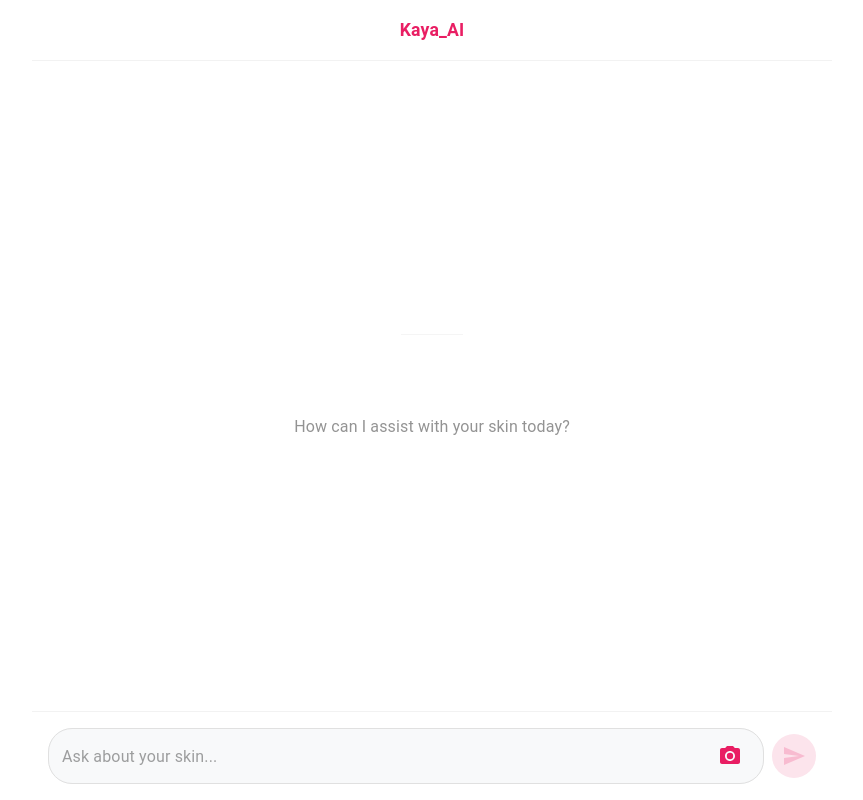
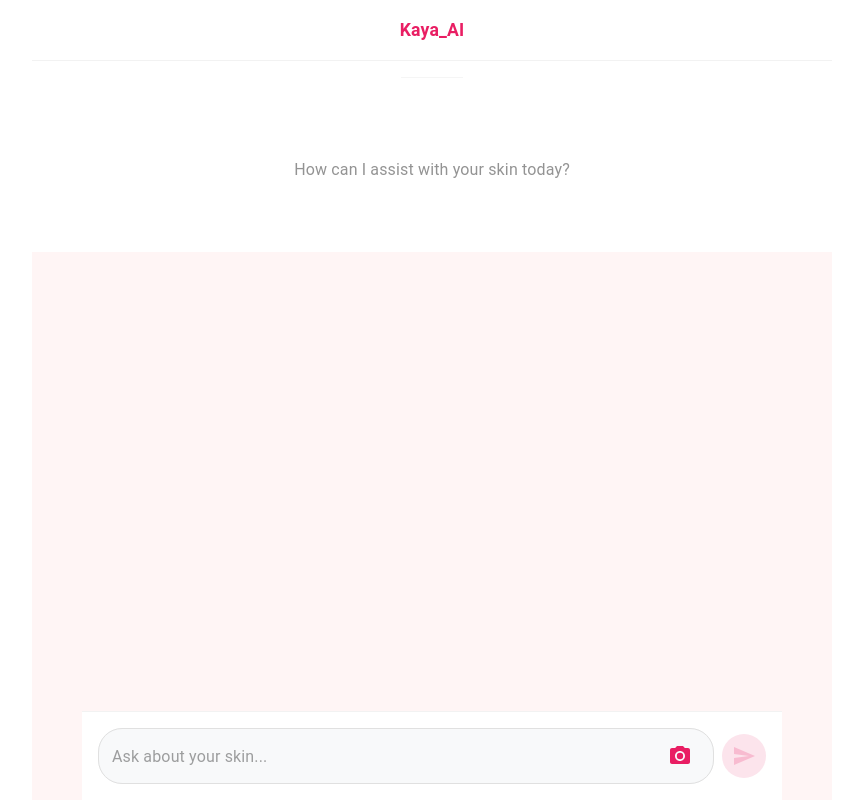
Before and after one commit to DivyanshTiwari20/beauty-chat-app, a React (Vite) app in the folder frontend/: page /chat in a window 1280 px wide. Shown: the whole page, without its empty margins (208-1071 px from the left). Built offline with nearby package versions, Linux system fonts and the light colour scheme.

Commit message:
updated the design[header + bottom are stick now] -v1.4

```diff
--- a/frontend/src/components/Chat/ChatInterface.jsx
+++ b/frontend/src/components/Chat/ChatInterface.jsx
@@ -149,18 +149,19 @@
       <Box
         ref={chatListRef}
         sx={{
-          flexGrow: 1,
+          fflexGrow: 1,
           p: 2,
+          pb: '70px', // Add padding at bottom to account for fixed input area
           overflowY: 'auto',
           display: 'flex',
           flexDirection: 'column',
           gap: 2,
           bgcolor: '#ffffff',
           '&::-webkit-scrollbar': {
-      display: 'none'
-    },
-    scrollbarWidth: 'none',  /* Firefox */
-    msOverflowStyle: 'none'  /* Internet Explorer/Edge */
+            display: 'none'
+          },
+          scrollbarWidth: 'none',
+          msOverflowStyle: 'none'
         }}
       >
         {chatHistory.length === 0 && (
@@ -251,6 +252,15 @@
           alignItems: 'center',
           gap: 1,
           bgcolor: '#ffffff',
+          position: 'fixed',
+          bottom: 0,
+          left: 0,
+          right: 0,
+          width: '100%',
+          maxWidth: '700px',
+          margin: '0 auto',
+          zIndex: 10,
+          boxSizing: 'border-box'
         }}
       >
         <TextField
```
